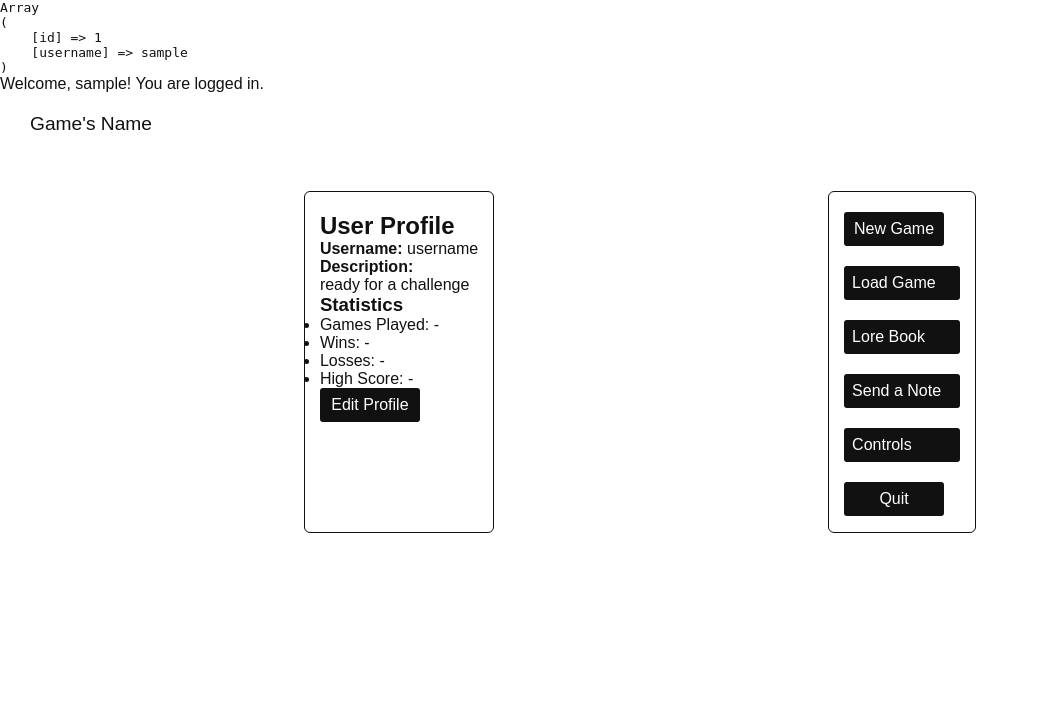
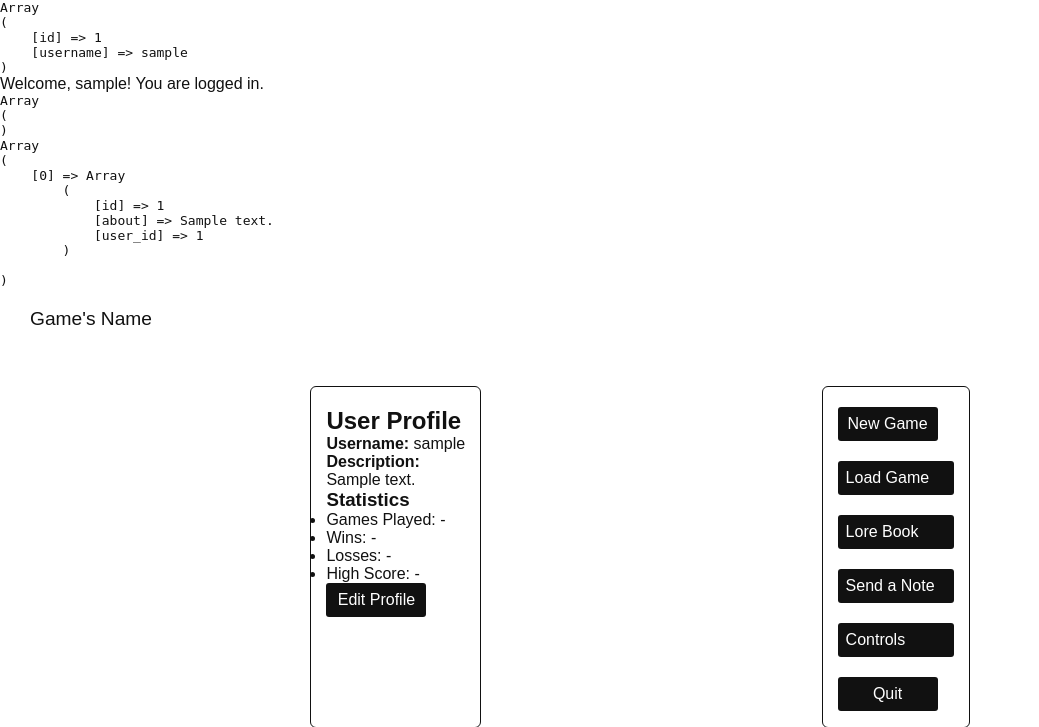
Before and after one commit to ElijahPlushkov/roguelike-game-test, a PHP site: page / in a window 1280 px wide. Shown: the top 727 px of the page, without its empty margins (0-1039 px from the left). Run offline with PHP 8.4, Linux system fonts and the light colour scheme; the visitor is signed in with stand-in values (Sample User, id 1); tables that the repository leaves empty or names only in its code hold one stand-in row (values such as "Sample post"); some libraries are stand-ins or nearby versions.

Commit message:
quick fix to display info in main menu

```diff
--- a/app/game/main-menu.php
+++ b/app/game/main-menu.php
@@ -1,7 +1,7 @@
 <?php
 
 require_once __DIR__ . "/../views/header.php";
-
+include __DIR__ . "/../auth/user-profile.php";
 ?>
 
 
@@ -40,11 +40,11 @@ require_once __DIR__ . "/../views/header.php";
             <div class="profile-section">
                 <div class="profile-info">
                     <p><strong>Username:</strong>
-                        username
+                        <?php echo htmlspecialchars($_SESSION["username"]); ?>
                     </p>
                     <p><strong>Description:</strong></p>
                     <p class="description">
-                        ready for a challenge
+                        <?php echo htmlspecialchars($about); ?>
                     </p>
                 </div>
 
@@ -60,11 +60,6 @@ require_once __DIR__ . "/../views/header.php";
                 <form action="user-profile" method="POST">
                     <button type="submit" name="edit-profile" class="menu__button">Edit Profile</button>
                 </form>
-
-<!--                <form action="main-menu" method="GET">-->
-<!--                    <button type="submit" class="menu__button">Back to Menu</button>-->
-<!--                </form>-->
-
             </div>
         </section>
     <?php endif; ?>
```
